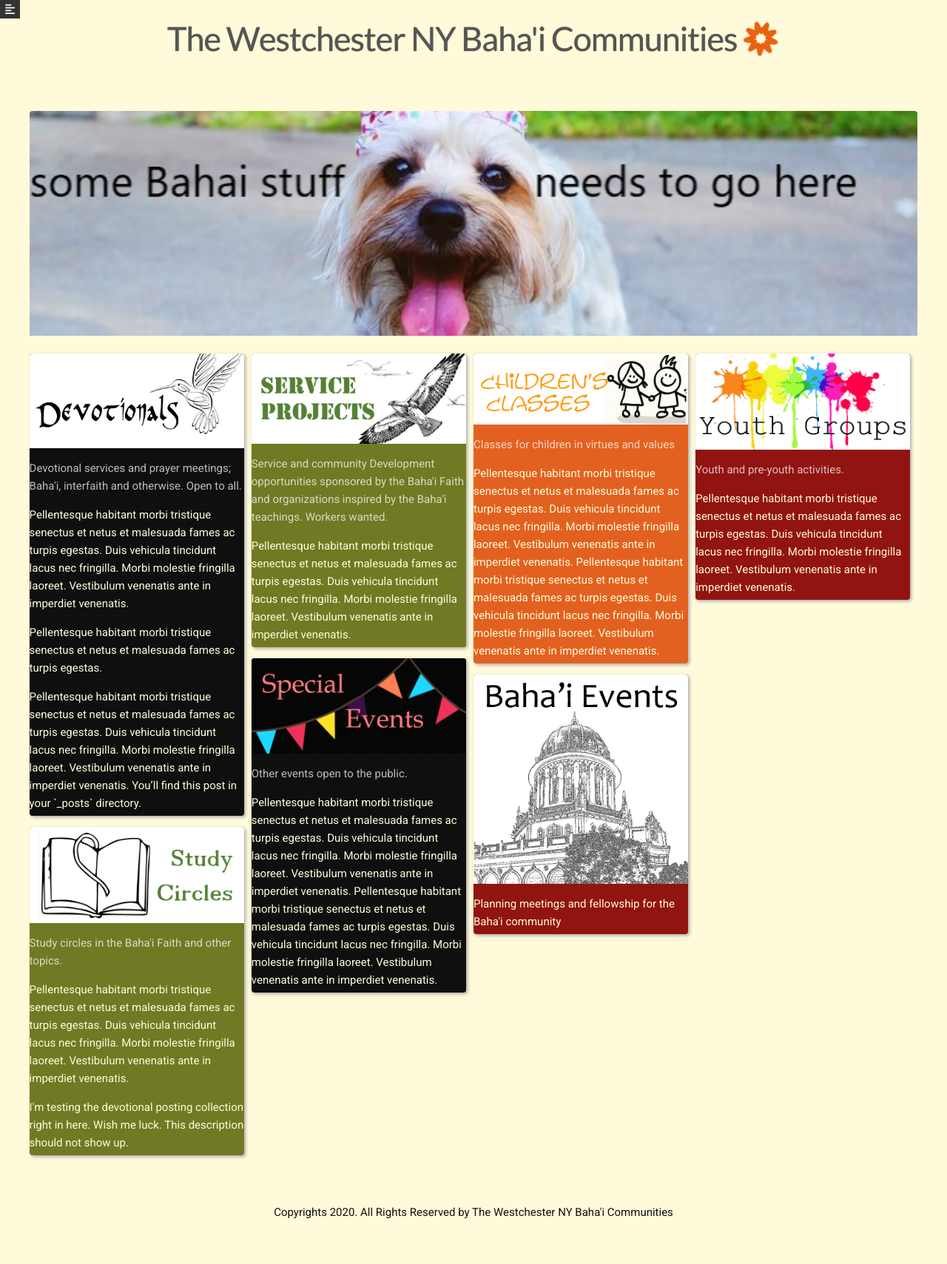
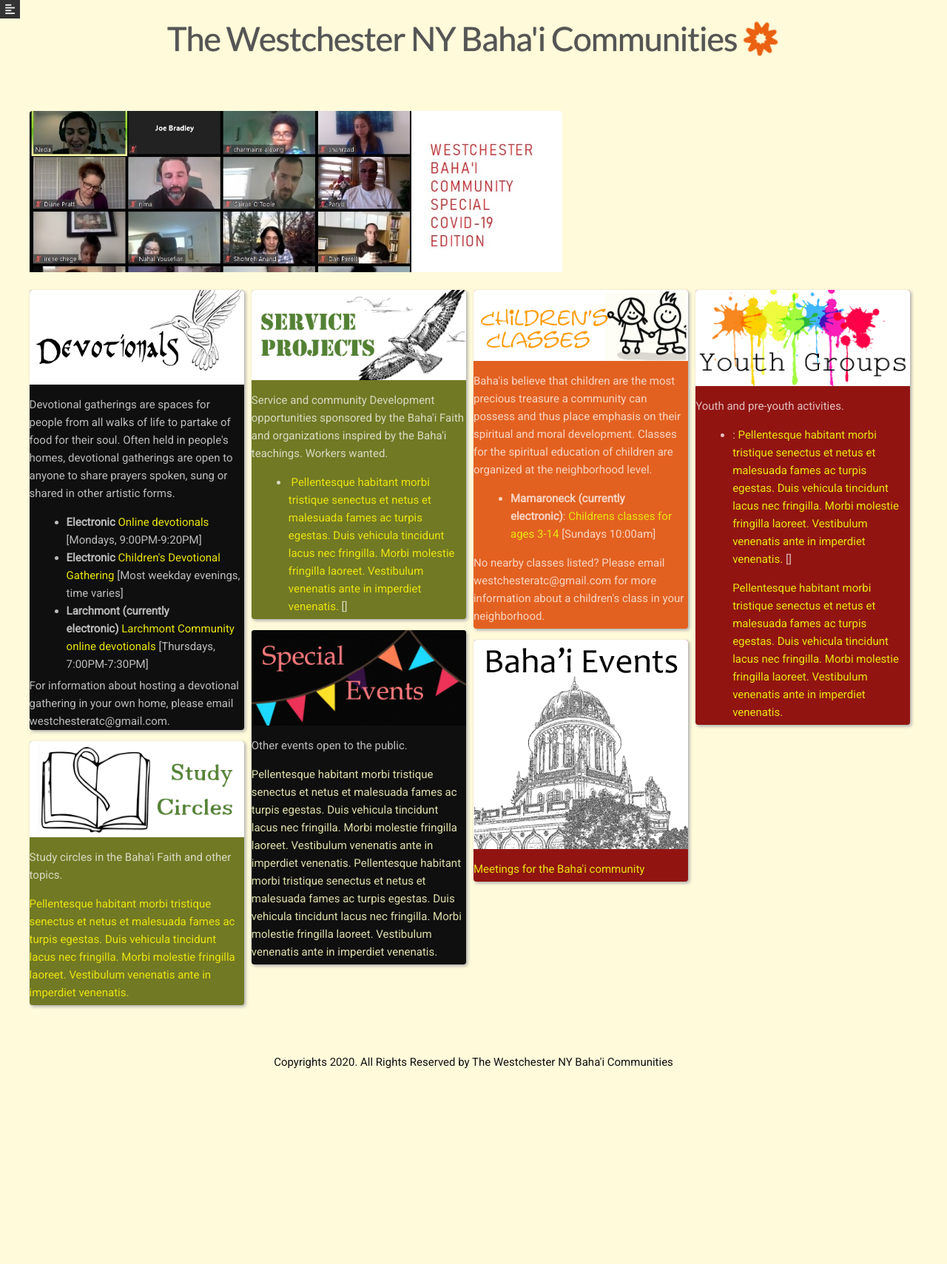
Before and after one commit to westchesterbahai/westchesterbahai.github.io, a Jekyll site: the page built from index.html, in a window 1280 px wide. Shown: the whole page at 74% size. Built offline with Jekyll 4.4.1, drawn with Linux system fonts in a browser that asks for light colours; nearby versions of some CDN libraries; after the commit the page ends 1506 px from its top, so only the background shows below that.

```diff
--- a/_childrens-class/2016-06-13-example-5.markdown
+++ /dev/null
@@ -1,31 +0,0 @@
----
-layout: post
-title:  "Example 5"
-description: Pellentesque habitant morbi tristique senectus et netus et malesuada fames ac turpis egestas. Duis vehicula tincidunt lacus nec fringilla. Morbi molestie fringilla laoreet. Vestibulum venenatis ante in imperdiet venenatis. Pellentesque habitant morbi tristique senectus et netus et malesuada fames ac turpis egestas. Duis vehicula tincidunt lacus nec fringilla. Morbi molestie fringilla laoreet. Vestibulum venenatis ante in imperdiet venenatis.
-date:   2016-06-13 10:51:47 +0530
-categories: jekyll update
-img: image-2.jpg
-categories: [one, two]
-color: 717924
-author: webjeda
----
-
-You’ll find this post in your `_posts` directory. Go ahead and edit it and re-build the site to see your changes. You can rebuild the site in many different ways, but the most common way is to run `jekyll serve`, which launches a web server and auto-regenerates your site when a file is updated.
-
-To add new posts, simply add a file in the `_posts` directory that follows the convention `YYYY-MM-DD-name-of-post.ext` and includes the necessary front matter. Take a look at the source for this post to get an idea about how it works.
-
-Jekyll also offers powerful support for code snippets:
-
-{% highlight ruby %}
-def print_hi(name)
-  puts "Hi, #{name}"
-end
-print_hi('Tom')
-#=> prints 'Hi, Tom' to STDOUT.
-{% endhighlight %}
-
-Check out the [Jekyll docs][jekyll-docs] for more info on how to get the most out of Jekyll. File all bugs/feature requests at [Jekyll’s GitHub repo][jekyll-gh]. If you have questions, you can ask them on [Jekyll Talk][jekyll-talk].
-
-[jekyll-docs]: http://jekyllrb.com/docs/home
-[jekyll-gh]:   https://github.com/jekyll/jekyll
-[jekyll-talk]: https://talk.jekyllrb.com/
--- /dev/null
+++ b/_childrens-class/mamaroneck.md
@@ -0,0 +1,10 @@
+---
+title: Mamaroneck Children's Classes
+layout: post
+location: Mamaroneck (currently electronic)
+description: Childrens classes for ages 3-14
+time: Sundays 10:00am
+---
+The children's classes have been moved online. Devotionals and song start
+promptly at 10:00 online every Sunday 10:00am. Email westchesteratc@gmail.com
+for information on how to join.
--- a/_devotionals/2016-06-13-example-1.markdown
+++ /dev/null
@@ -1,30 +0,0 @@
----
-layout: post
-title:  "Example 1"
-description: Pellentesque habitant morbi tristique senectus et netus et malesuada fames ac turpis egestas. Duis vehicula tincidunt lacus nec fringilla. Morbi molestie fringilla laoreet. Vestibulum venenatis ante in imperdiet venenatis.
-date:   2016-06-13 10:51:47 +0530
-categories: jekyll update
-img: image-6.jpg
-categories: [one, two]
-color: BF360C
-author: webjeda
----
-You’ll find this post in your `_posts` directory. Go ahead and edit it and re-build the site to see your changes. You can rebuild the site in many different ways, but the most common way is to run `jekyll serve`, which launches a web server and auto-regenerates your site when a file is updated.
-
-To add new posts, simply add a file in the `_posts` directory that follows the convention `YYYY-MM-DD-name-of-post.ext` and includes the necessary front matter. Take a look at the source for this post to get an idea about how it works.
-
-Jekyll also offers powerful support for code snippets:
-
-{% highlight ruby %}
-def print_hi(name)
-  puts "Hi, #{name}"
-end
-print_hi('Tom')
-#=> prints 'Hi, Tom' to STDOUT.
-{% endhighlight %}
-
-Check out the [Jekyll docs][jekyll-docs] for more info on how to get the most out of Jekyll. File all bugs/feature requests at [Jekyll’s GitHub repo][jekyll-gh]. If you have questions, you can ask them on [Jekyll Talk][jekyll-talk].
-
-[jekyll-docs]: http://jekyllrb.com/docs/home
-[jekyll-gh]:   https://github.com/jekyll/jekyll
-[jekyll-talk]: https://talk.jekyllrb.com/
--- a/_devotionals/2016-06-13-example-2.markdown
+++ /dev/null
@@ -1,30 +0,0 @@
----
-layout: post
-title:  "Example 2"
-description: Pellentesque habitant morbi tristique senectus et netus et malesuada fames ac turpis egestas.
-date:   2016-06-13 10:51:47 +0530
-categories: jekyll update
-img: image-5.jpg
-categories: [one, two]
-color: 9E9D24
-author: webjeda
----
-You’ll find this post in your `_posts` directory. Go ahead and edit it and re-build the site to see your changes. You can rebuild the site in many different ways, but the most common way is to run `jekyll serve`, which launches a web server and auto-regenerates your site when a file is updated.
-
-To add new posts, simply add a file in the `_posts` directory that follows the convention `YYYY-MM-DD-name-of-post.ext` and includes the necessary front matter. Take a look at the source for this post to get an idea about how it works.
-
-Jekyll also offers powerful support for code snippets:
-
-{% highlight ruby %}
-def print_hi(name)
-  puts "Hi, #{name}"
-end
-print_hi('Tom')
-#=> prints 'Hi, Tom' to STDOUT.
-{% endhighlight %}
-
-Check out the [Jekyll docs][jekyll-docs] for more info on how to get the most out of Jekyll. File all bugs/feature requests at [Jekyll’s GitHub repo][jekyll-gh]. If you have questions, you can ask them on [Jekyll Talk][jekyll-talk].
-
-[jekyll-docs]: http://jekyllrb.com/docs/home
-[jekyll-gh]:   https://github.com/jekyll/jekyll
-[jekyll-talk]: https://talk.jekyllrb.com/
--- a/_devotionals/2016-06-13-example-3.markdown
+++ /dev/null
@@ -1,30 +0,0 @@
----
-layout: post
-title:  "Example 3"
-description: Pellentesque habitant morbi tristique senectus et netus et malesuada fames ac turpis egestas. Duis vehicula tincidunt lacus nec fringilla. Morbi molestie fringilla laoreet. Vestibulum venenatis ante in imperdiet venenatis. You’ll find this post in your `_posts` directory.
-date:   2016-06-13 10:51:47 +0530
-categories: jekyll update
-img: image-4.jpg
-categories: [one, two]
-color: 911411
-author: webjeda
----
-You’ll find this post in your `_posts` directory. Go ahead and edit it and re-build the site to see your changes. You can rebuild the site in many different ways, but the most common way is to run `jekyll serve`, which launches a web server and auto-regenerates your site when a file is updated.
-
-To add new posts, simply add a file in the `_posts` directory that follows the convention `YYYY-MM-DD-name-of-post.ext` and includes the necessary front matter. Take a look at the source for this post to get an idea about how it works.
-
-Jekyll also offers powerful support for code snippets:
-
-{% highlight ruby %}
-def print_hi(name)
-  puts "Hi, #{name}"
-end
-print_hi('Tom')
-#=> prints 'Hi, Tom' to STDOUT.
-{% endhighlight %}
-
-Check out the [Jekyll docs][jekyll-docs] for more info on how to get the most out of Jekyll. File all bugs/feature requests at [Jekyll’s GitHub repo][jekyll-gh]. If you have questions, you can ask them on [Jekyll Talk][jekyll-talk].
-
-[jekyll-docs]: http://jekyllrb.com/docs/home
-[jekyll-gh]:   https://github.com/jekyll/jekyll
-[jekyll-talk]: https://talk.jekyllrb.com/
--- /dev/null
+++ b/_devotionals/Chenge.md
@@ -0,0 +1,10 @@
+---
+layout: post
+title:  "Irene Chenge devotionals"
+description: Online devotionals
+location: Electronic
+time: Mondays, 9:00PM-9:20PM
+color: BF360C
+---
+Online devotional gathering hosted by Irene Chenge. Contact westchesteratc@gmail.com
+for infomation about joining.
--- /dev/null
+++ b/_devotionals/childrens-devotional.md
@@ -0,0 +1,10 @@
+---
+layout: post
+title:  "Childrens' Devotional Gathering"
+description: Children's Devotional Gathering
+location: Electronic
+time: Most weekday evenings, time varies
+color: BF360C
+---
+Short online devotional gathering hosted by O'Toole family for children.
+Contact westchesteratc@gmail.com for information on joining us.
--- /dev/null
+++ b/_devotionals/larchmont.md
@@ -0,0 +1,11 @@
+---
+layout: post
+title:  "O'Tool Family devotionals"
+description: Larchmont Community online devotionals
+location: Larchmont (currently electronic)
+time: Thursdays, 7:00PM-7:30PM
+color: BF360C
+---
+Larchomond community devotional gathering, hosted by the O'Toole family.
+Currently online. Conact westchesteratc@gmail.com for login information on how
+to join us.
--- a/_sass/_style.scss
+++ b/_sass/_style.scss
@@ -3,58 +3,6 @@
     margin: 4em auto;
     height: auto;
 }
-/* .cols {
-    -moz-column-count: 4;
-    -moz-column-gap: 2%;
-    -moz-column-width: 25%;
-    -webkit-column-count: 4;
-    -webkit-column-gap: 2%;
-    -webkit-column-width: 25%;
-    column-count: 4;
-    column-gap: 2%;
-    column-width: 25%;
-
-    @include media-query($on-laptop){
-    -moz-column-count: 3;
-    -moz-column-gap: 3%;
-    -moz-column-width: 30%;
-    -webkit-column-count: 3;
-    -webkit-column-gap: 3%;
-    -webkit-column-width: 30%;
-    column-count: 3;
-    column-gap: 3%;
-    column-width: 30%;
-    }
-    @include media-query($on-palm) {
-    -moz-column-count: 1;
-    -moz-column-gap: 0%;
-    -moz-column-width: 100%;
-    -webkit-column-count: 1;
-    -webkit-column-gap: 0%;
-    -webkit-column-width: 100%;
-    column-count: 1;
-    column-gap: 0%;
-    column-width: 100%;
-    }
-
-}
-.box {
-    margin-bottom: 20px;
-    display: inline-block;
-    width: 100%;
-    border-radius: 4px;
-    box-shadow: 2px 2px 4px #aaa;
-    -webkit-box-shadow: 2px 2px 4px #aaa; Safari 3-4, iOS 4.0.2 - 4.2, Android 2.3+
-    -moz-box-shadow: 2px 2px 4px #aaa;  Firefox 3.5 - 3.6
-    color: rgba(255, 255, 255, 0.72);
-    &:hover{
-          box-shadow: 3px 3px 6px #aaa;
-          -webkit-box-shadow: 3px 3px 6px #aaa; Safari 3-4, iOS 4.0.2 - 4.2, Android 2.3+
-          -webkit-box-shadow: 3px 3px 6px #aaa; Firefox 3.5 - 3.6
-    }
-}
-  */
-
 
 #grid[data-columns]::before {
 	content: '4 .column.size-1of4';
@@ -68,18 +16,11 @@
 }
 
 
-
-
-
 /* Again, you’re free to use and define the classes: */
 .column { float: left; }
 .size-1of1 { width: 100%; }
 .size-1of2 { width: 50%; }
 .size-1of3 { width: 33.333%; }
-
-
-
-
 
 
 /* These are the classes that are going to be applied: */
@@ -95,7 +36,6 @@
 .box {
     margin: 0 10px 15px 0;
     display: inline-block;
-/*     width: 100%; */
     border-radius: 4px;
     box-shadow: 2px 2px 4px #aaa;
     -webkit-box-shadow: 2px 2px 4px #aaa;
@@ -108,6 +48,18 @@
     }
 }
 
+.box a:link {
+    color:#eae311;
+}
+.box a:visited {
+    color:#dda;
+}
+.box a:hover {
+    color:#ea8811;
+}
+.box a:active {
+    color:#ea8811;
+}
 
 
 .feat-image {
--- a/_study-circle/2016-04-26-layout-medium.md
+++ /dev/null
@@ -1,17 +0,0 @@
----
-layout: post
-title:  "Medium Layout"
-description: I'm testing the devotional posting collection right in here. Wish me luck. This description should not show up.
-date:   2016-06-13 10:51:47 +0530
-categories: jekyll update
-img: development.gif
-categories: [one, two]
-color: 717924
-permalink: /medium/
-width: medium
----
-You've reached the devotional page. You probably aren't going to see
-this; it's just a shim to serve as the card for the posts. I may stick
-in some sort of different layout to serve as the introduction.
-
-The page width will be 800px.
--- a/index.html
+++ b/index.html
@@ -3,7 +3,7 @@ layout: default
 ---
 <div id="container">
 <div id="front-image">
-<img class="feat-image" src="/images-hq/image-test.jpg" alt="Westchester Baha'is" />
+<img class="feat-image" src="/images-hq/test-background.jpg" style="width:60%" alt="Westchester Baha'is" />
 </div>
 <br/>
 <div id="grid" data-columns class="cols">
@@ -25,34 +25,56 @@ layout: default
    {% endfor %}
    <div class="box" style="background-color:#0f0f0f">
      <img class="feat-image" src={{ "/images/" | prepend: site.baseurl | append: "devotionals.gif" }} alt="Devotionals">
-     <p>Devotional services and prayer meetings; Baha'i, interfaith and
-     otherwise. Open to all.</p>
+     <p>
+     Devotional gatherings are spaces for people from all walks of life to partake of food for their soul. Often held in
+     people's homes, devotional gatherings are open to anyone to share prayers spoken, sung or shared in other artistic
+     forms.
+     <ul>
      {% for devotional in site.devotionals %}
-       <p><a href="{{devotional.url | prepend: site.baseurl}}">{{devotional.description}}</a></p>
+     <li><b>{{devotional.location}}</b>&nbsp;<a href="{{devotional.url | prepend: site.baseurl}}">{{devotional.description}}</a>
+     [{{devotional.time}}]</li>
      {% endfor %}
+     </ul>
+     For information about hosting a devotional gathering in your own home, please email westchesteratc@gmail.com.
    </div>
    <div class="box" style="background-color:#717924">
      <img class="feat-image" src={{ "/images/" | prepend: site.baseurl | append: "development.gif" }} alt="Services">
      <p>Service and community Development opportunities sponsored
      by the Baha'i Faith and organizations inspired by the Baha'i
      teachings. Workers wanted.</p>
+     <ul>
      {% for development in site.development %}
-       <p><a href="{{development.url | prepend: site.baseurl}}">{{development.description}}</a></p>
+     <li><b>{{development.location}}</b>&nbsp;<a href="{{development.url | prepend: site.baseurl}}">{{development.description}}</a>
+     [{{development.time}}]</li>
      {% endfor %}
+     </ul>
    </div>
    <div class="box" style="background-color:#e36120">
      <img class="feat-image" src={{ "/images/" | prepend: site.baseurl | append: "childrens-classes.gif" }} alt="Childrens-classes">
-     <p>Classes for children in virtues and values</p>
+     <p>
+     Baha'is believe that children are the most precious treasure a community can possess and thus
+     place emphasis on their spiritual and moral development. Classes for the spiritual education of children
+     are organized at the neighborhood level.
+     </p>
+     <ul>
      {% for classes in site.childrens-class %}
-       <p><a href="{{classes.url | prepend: site.baseurl}}">{{classes.description}}</a></p>
+     <li><b>{{classes.location}}</b>:&nbsp;<a href="{{classes.url | prepend: site.baseurl}}">{{classes.description}}</a>
+	     [{{classes.time}}]</li>
      {% endfor %}
+     </ul>
+     <p>No nearby classes listed? Please email westchesteratc@gmail.com for more information about a
+     children's class in your neighborhood.</p>
    </div>
    <div class="box" style="background-color:#911411">
      <img class="feat-image" src={{ "/images/" | prepend: site.baseurl | append: "youth-groups.gif" }} alt="Youth-groups">
      <p>Youth and pre-youth activities.</p>
+     <ul>
      {% for group in site.youth-group%}
+     <li><b>{{group.location}}</b>:&nbsp;<a href="{{group.url | prepend: site.baseurl}}">{{group.description}}</a>
+	     [{{group.time}}]</li>
        <p><a href="{{group.url | prepend: site.baseurl}}">{{group.description}}</a></p>
      {% endfor %}
+     </ul>
    </div>
    <div class="box" style="background-color:#717924">
      <img class="feat-image" src={{ "/images/" | prepend: site.baseurl | append: "study-circle.gif" }} alt="Study-circles">
@@ -72,7 +94,7 @@ layout: default
      <a href="bahai-mtgs">
          <img class="feat-image" src={{ "/images/" | prepend: site.baseurl | append: "enrolees.gif" }} alt="Shrine-outline">
      </a>
-     <p><a href="bahai-mtgs">Planning meetings and fellowship for the Baha'i community</a></p>
+     <p><a href="bahai-mtgs">Meetings for the Baha'i community</a></p>
    </div>
 </div>
 </div>
```
Also changed, not shown: _pages/HOWTO.md (+3 -2 lines), images-hq/test-background.jpg (added), images-hq/test-background.png (added).
